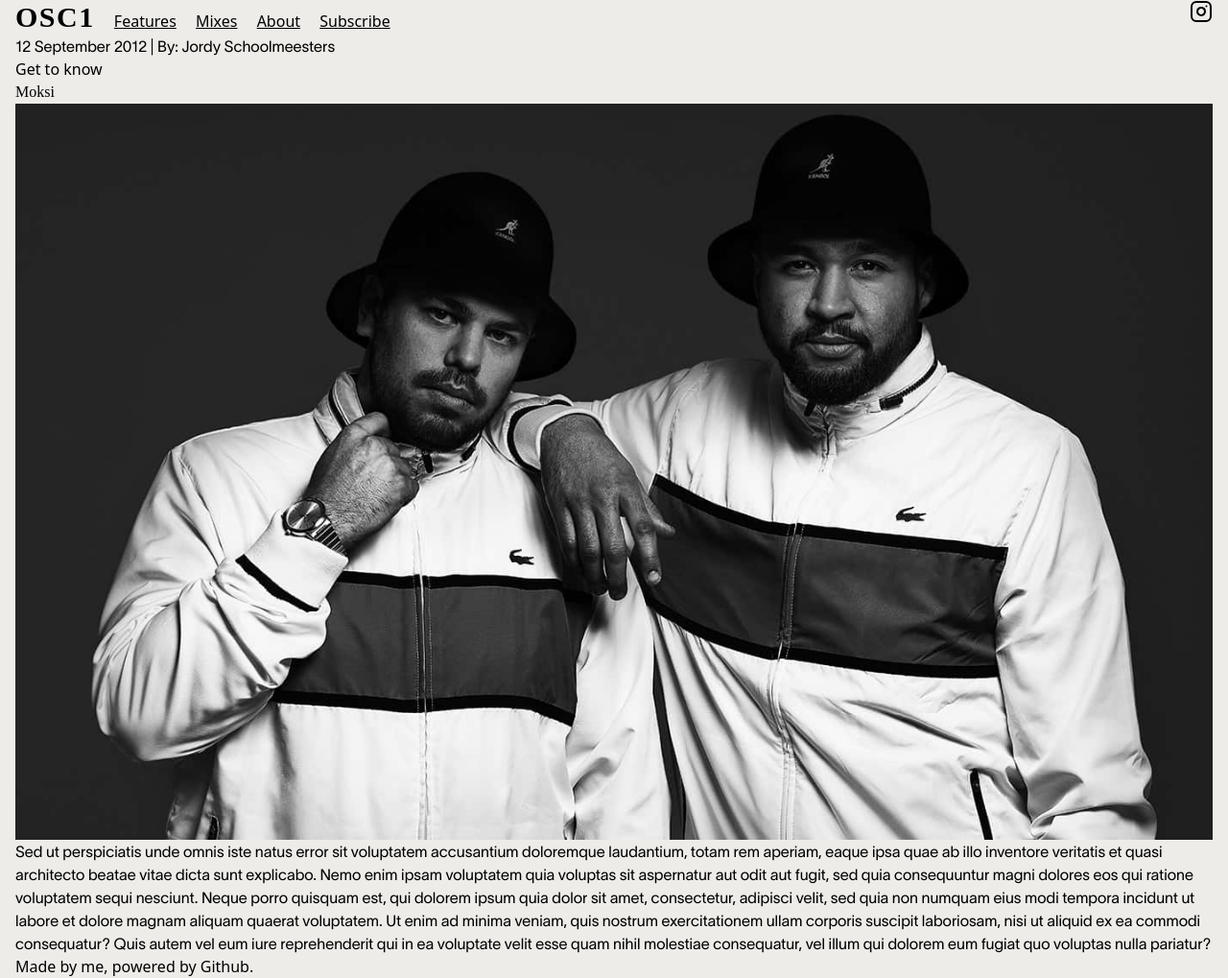
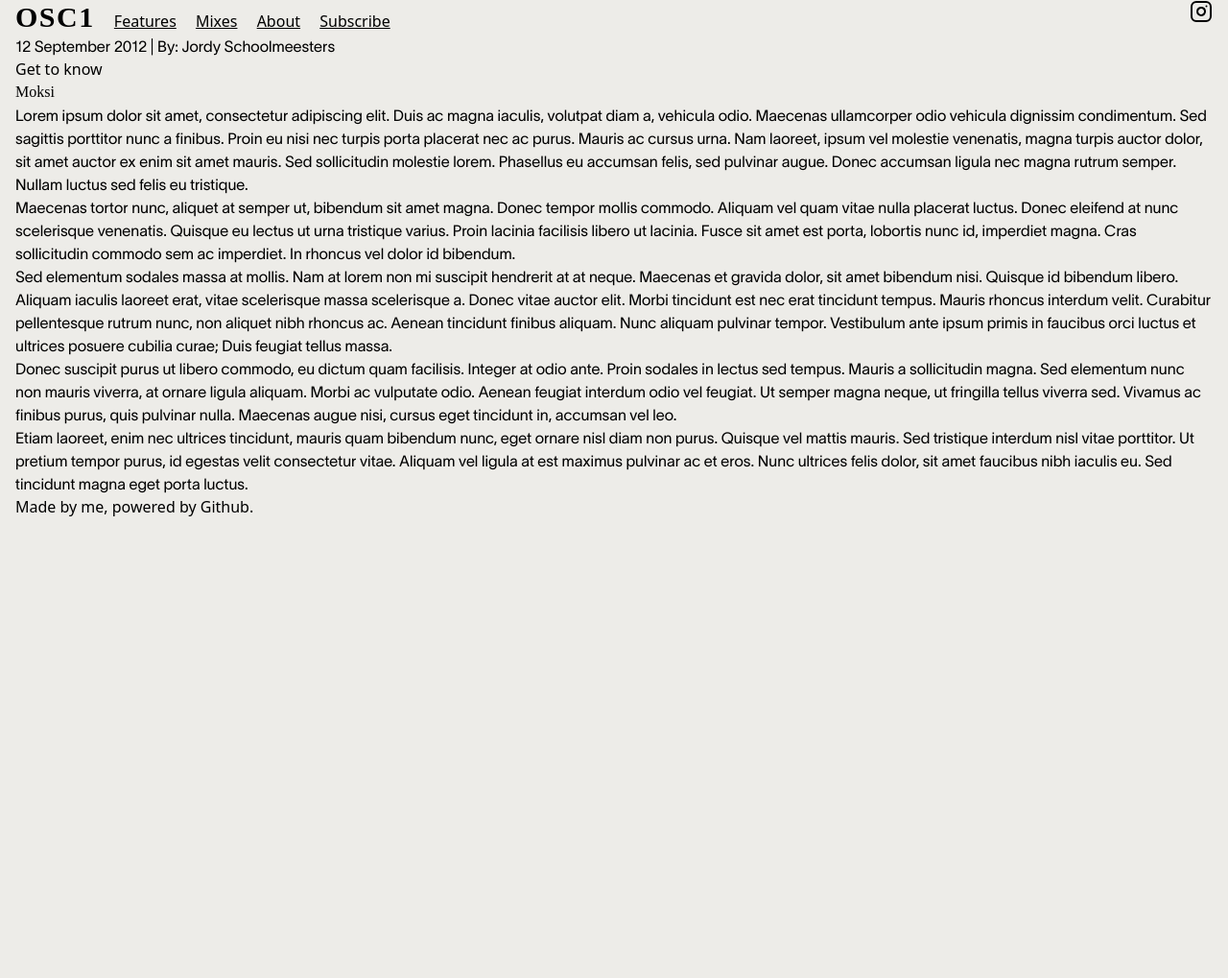
Before and after one commit to osc1blog/osc1blog.github.io, a Jekyll site: the page built from _posts/2012-09-12-moksi.md, in a window 1280 px wide. Shown: the whole page at 96% size. Built offline with Jekyll 4.4.1, drawn with Linux system fonts in a browser that asks for light colours; nearby versions of some CDN libraries; some web fonts are replaced; after the commit the page ends 900 px from its top, so only the background shows below that.

Commit message:
Update 2012-09-12-moksi.md

```diff
--- a/_posts/2012-09-12-moksi.md
+++ b/_posts/2012-09-12-moksi.md
@@ -5,6 +5,12 @@ author: jordy
 image: /assets/img/moksi.jpg
 ---
 
-![Moksi]({{ page.image }})
+Lorem ipsum dolor sit amet, consectetur adipiscing elit. Duis ac magna iaculis, volutpat diam a, vehicula odio. Maecenas ullamcorper odio vehicula dignissim condimentum. Sed sagittis porttitor nunc a finibus. Proin eu nisi nec turpis porta placerat nec ac purus. Mauris ac cursus urna. Nam laoreet, ipsum vel molestie venenatis, magna turpis auctor dolor, sit amet auctor ex enim sit amet mauris. Sed sollicitudin molestie lorem. Phasellus eu accumsan felis, sed pulvinar augue. Donec accumsan ligula nec magna rutrum semper. Nullam luctus sed felis eu tristique.
 
-Sed ut perspiciatis unde omnis iste natus error sit voluptatem accusantium doloremque laudantium, totam rem aperiam, eaque ipsa quae ab illo inventore veritatis et quasi architecto beatae vitae dicta sunt explicabo. Nemo enim ipsam voluptatem quia voluptas sit aspernatur aut odit aut fugit, sed quia consequuntur magni dolores eos qui ratione voluptatem sequi nesciunt. Neque porro quisquam est, qui dolorem ipsum quia dolor sit amet, consectetur, adipisci velit, sed quia non numquam eius modi tempora incidunt ut labore et dolore magnam aliquam quaerat voluptatem. Ut enim ad minima veniam, quis nostrum exercitationem ullam corporis suscipit laboriosam, nisi ut aliquid ex ea commodi consequatur? Quis autem vel eum iure reprehenderit qui in ea voluptate velit esse quam nihil molestiae consequatur, vel illum qui dolorem eum fugiat quo voluptas nulla pariatur?
+Maecenas tortor nunc, aliquet at semper ut, bibendum sit amet magna. Donec tempor mollis commodo. Aliquam vel quam vitae nulla placerat luctus. Donec eleifend at nunc scelerisque venenatis. Quisque eu lectus ut urna tristique varius. Proin lacinia facilisis libero ut lacinia. Fusce sit amet est porta, lobortis nunc id, imperdiet magna. Cras sollicitudin commodo sem ac imperdiet. In rhoncus vel dolor id bibendum.
+
+Sed elementum sodales massa at mollis. Nam at lorem non mi suscipit hendrerit at at neque. Maecenas et gravida dolor, sit amet bibendum nisi. Quisque id bibendum libero. Aliquam iaculis laoreet erat, vitae scelerisque massa scelerisque a. Donec vitae auctor elit. Morbi tincidunt est nec erat tincidunt tempus. Mauris rhoncus interdum velit. Curabitur pellentesque rutrum nunc, non aliquet nibh rhoncus ac. Aenean tincidunt finibus aliquam. Nunc aliquam pulvinar tempor. Vestibulum ante ipsum primis in faucibus orci luctus et ultrices posuere cubilia curae; Duis feugiat tellus massa.
+
+Donec suscipit purus ut libero commodo, eu dictum quam facilisis. Integer at odio ante. Proin sodales in lectus sed tempus. Mauris a sollicitudin magna. Sed elementum nunc non mauris viverra, at ornare ligula aliquam. Morbi ac vulputate odio. Aenean feugiat interdum odio vel feugiat. Ut semper magna neque, ut fringilla tellus viverra sed. Vivamus ac finibus purus, quis pulvinar nulla. Maecenas augue nisi, cursus eget tincidunt in, accumsan vel leo.
+
+Etiam laoreet, enim nec ultrices tincidunt, mauris quam bibendum nunc, eget ornare nisl diam non purus. Quisque vel mattis mauris. Sed tristique interdum nisl vitae porttitor. Ut pretium tempor purus, id egestas velit consectetur vitae. Aliquam vel ligula at est maximus pulvinar ac et eros. Nunc ultrices felis dolor, sit amet faucibus nibh iaculis eu. Sed tincidunt magna eget porta luctus.
```
